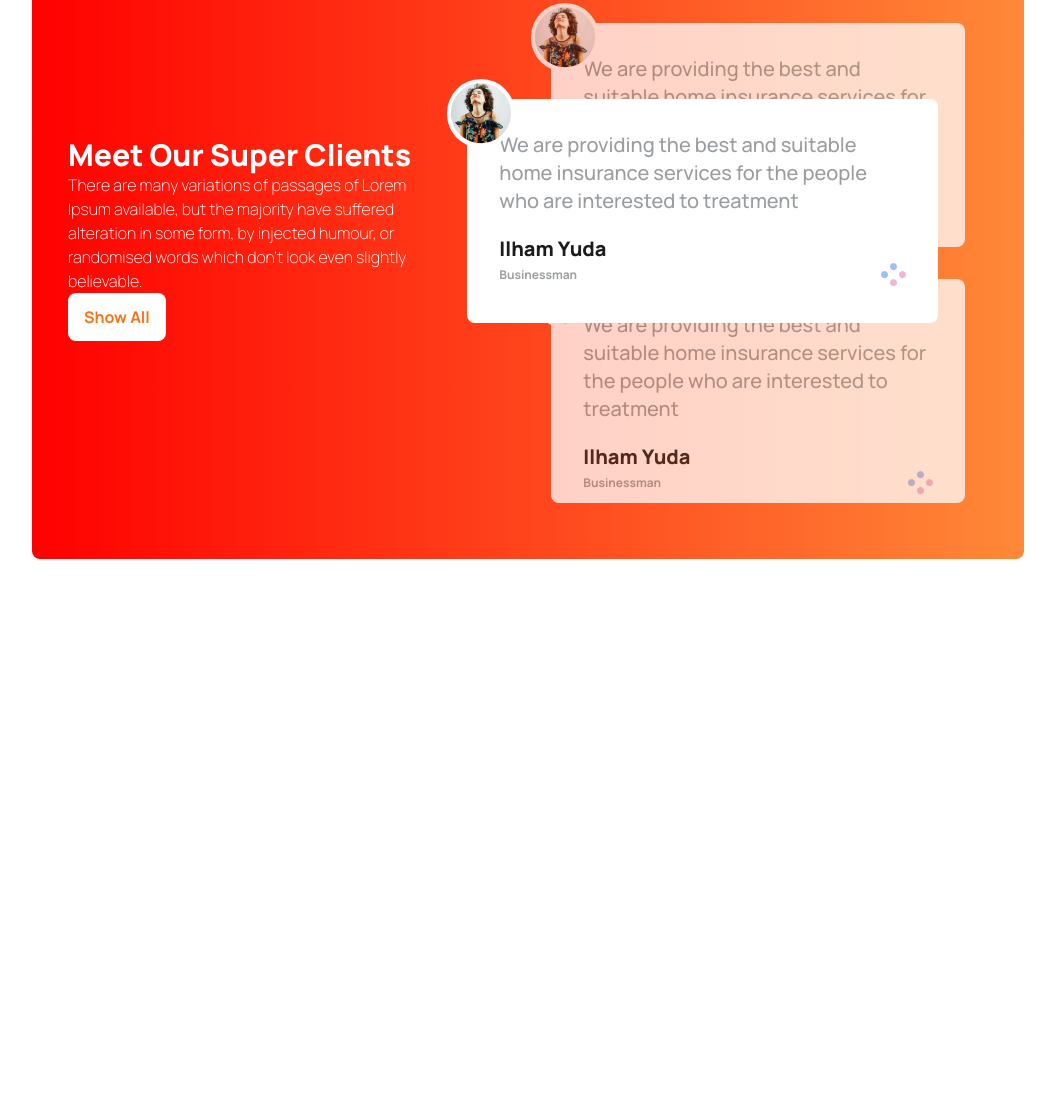
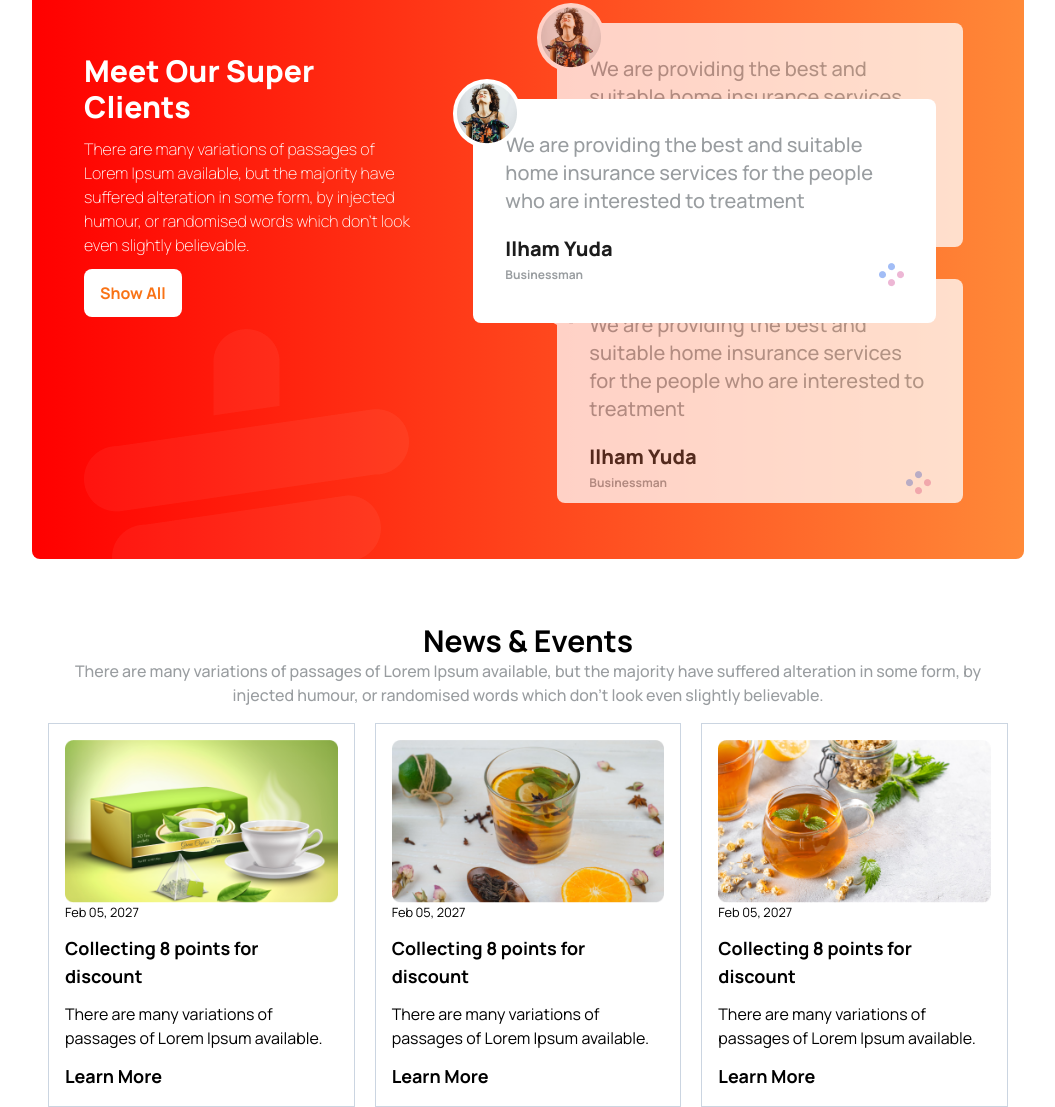
Before and after one commit to AsifaJahanSafa/Tea-House, a plain HTML site: page index.html in a window 1280 px wide. Shown: the part 1645-2752 px from the top of the page, without its empty margins (112-1167 px from the left). Before the commit the page ends 2204 px from the top, so only its background shows below. Drawn offline with nearby package versions, Linux system fonts and the light colour scheme.

Commit message:
added news div

```diff
--- a/index.html
+++ b/index.html
@@ -154,14 +154,19 @@
 </div>
 
 <!-- Meet Our Super Clients  -->
-<div class="bg-gradient-to-r from-gradient-2 to-gradient-1 p-9 rounded-lg lg:flex justify-between items-center gap-9 mt-16">
+<div class="bg-gradient-to-r from-gradient-2 to-gradient-1 p-9 rounded-lg lg:flex justify-between items-center gap-9 mt-16 min-h-96 lg:max-h-96 lg:py-80 lg:px-10">
 
   <!-- flex-1 -->
-  <div class=" w-5/6 ">
+  <div class=" w-5/6  space-y-3 lg:mt-60 lg:ml-3 ">
     <h2 class="text-3xl font-extrabold text-white">Meet Our Super Clients</h2>
   <p class="text-base font-extralight text-white">There are many variations of passages of Lorem Ipsum available, but the majority have suffered alteration in some form, by injected humour, or randomised words which don't look even slightly believable. </p>
   <button class="bg-white text-orange-500 text-base font-bold px-4 py-3 rounded-lg">Show All</button>
+
+  <div class="hidden lg:flex">
+    <img src="./images/bg_cup.png" alt="">
   </div>
+
+</div>
   <!-- flex-2 -->
   <div class="relative  mt-12 p-5">
     <!-- card front -->
@@ -240,6 +245,46 @@
     </div>
   </div>
 </div>
+
+<!-- news and event section -->
+<div class=" space-y-4 mt-16 px-4">
+  <div class="text-center mx-auto">
+  <h2 class="text-3xl font-bold h2-color">News & Events</h2>
+  <p class="text-base font-medium text-p-color">There are many variations of passages of Lorem Ipsum available, but the majority have suffered alteration in some form, by injected humour, or randomised words which don't look even slightly believable. </p>
+</div>
+  <div class="grid grid-cols-1 lg:grid-cols-3 gap-5">
+    <!-- card-1 -->
+    <div class="border space-y-3 border-slate-300 p-4">
+      <div class="text-left mb-5 lg:mb-0 ">
+        <img src="./images/news-1.png" alt="" class="w-full">
+      </div>
+      <small><p class="text-xm font-normal ">Feb 05, 2027</p></small>
+      <h2 class="text-lg font-bold ">Collecting 8 points for <br>discount</h2>
+      <p class="text-base font-normal">There are many variations of passages of Lorem Ipsum available.</p>
+      <button class="text-lg font-bold "><a href="">Learn More</a></button>
+    </div>
+    <!-- card-2 -->
+    <div class="border space-y-3 border-slate-300 p-4">
+      <div class="text-left mb-5 lg:mb-0  ">
+        <img src="./images/news-2.png" alt="" class="w-full">
+      </div>
+      <small><p class="text-xm font-normal ">Feb 05, 2027</p></small>
+      <h2 class="text-lg font-bold ">Collecting 8 points for <br>discount</h2>
+      <p class="text-base font-normal">There are many variations of passages of Lorem Ipsum available.</p>
+      <button class="text-lg font-bold "><a href="">Learn More</a></button>
+    </div>
+    <!-- card-3 -->
+    <div class="border space-y-3 border-slate-300 p-4">
+      <div class="text-left mb-5 lg:mb-0  ">
+        <img src="./images/news-3.png" alt="" class="w-full">
+      </div>
+      <small><p class="text-xm font-normal ">Feb 05, 2027</p></small>
+      <h2 class="text-lg font-bold ">Collecting 8 points for <br>discount</h2>
+      <p class="text-base font-normal">There are many variations of passages of Lorem Ipsum available.</p>
+      <button class="text-lg font-bold "><a href="">Learn More</a></button>
+    </div>
+  </div>
+ </div>
     </main>
     <footer></footer>
 </body>
```
